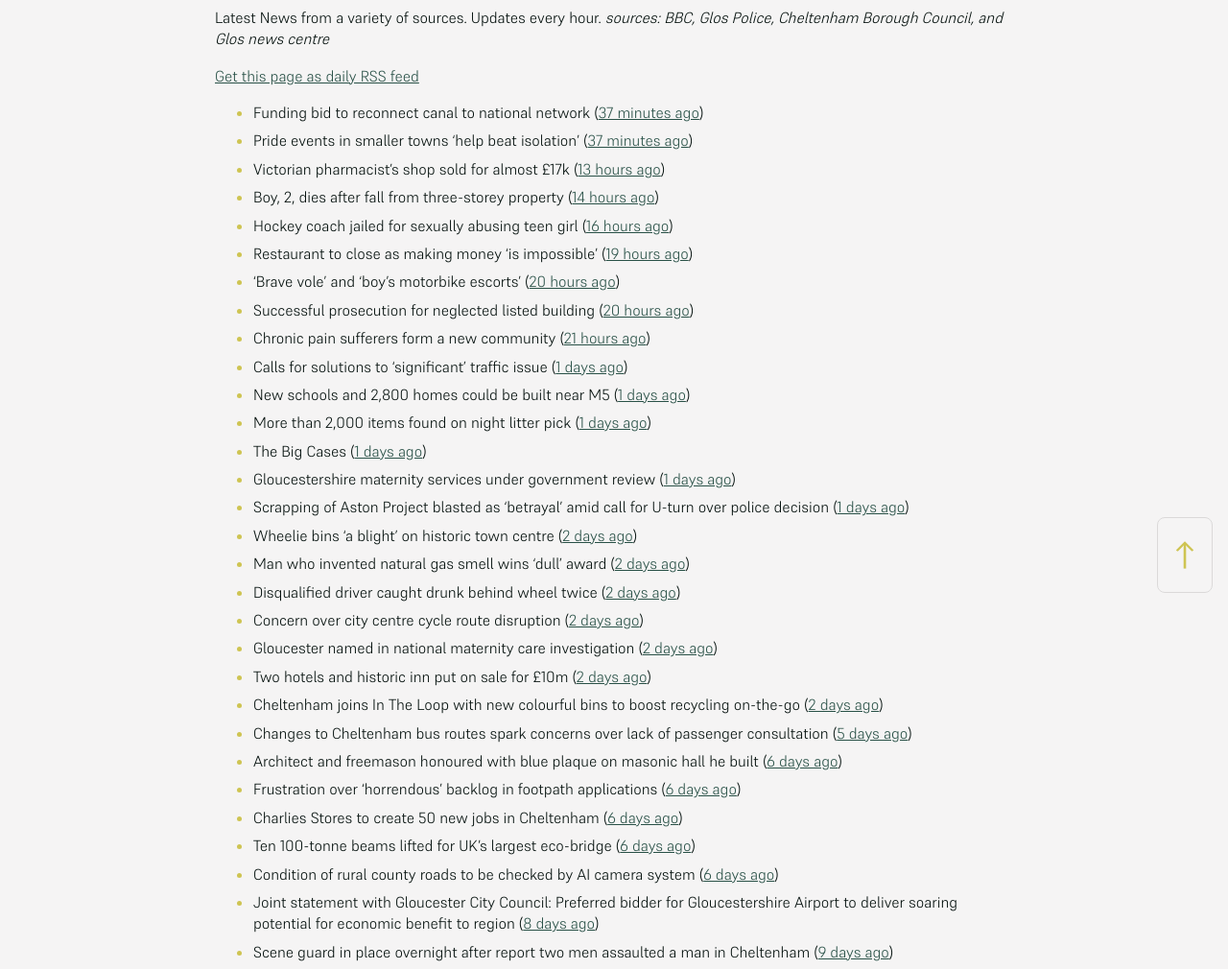
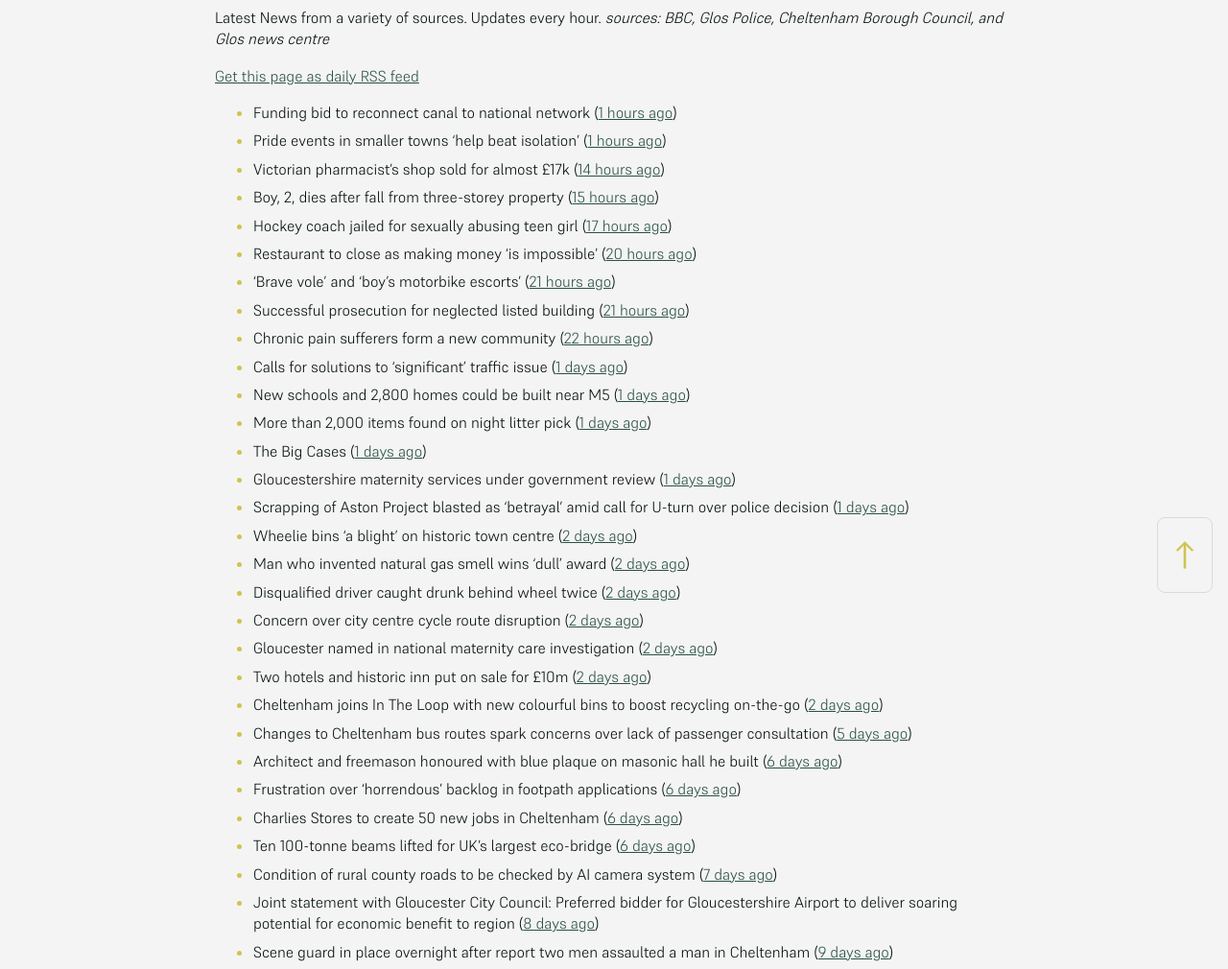
Before and after one commit to mat-0/cheltenham-open-data, a Jekyll site: the page built from _pages/news.md, in a window 1280 px wide. Shown: the part 266-1276 px from the top of the page at 96% size. Built offline with Jekyll 4.4.1, drawn with Linux system fonts in a browser that asks for light colours.

Commit message:
Updated 2025-06-26 06:59:49

```diff
--- a/_pages/news.md
+++ b/_pages/news.md
@@ -12,15 +12,15 @@ _sources: BBC, Glos Police, Cheltenham Borough Council, and Glos news centre_
 [Get this page as daily RSS feed](/daily.rss)
 
 <!-- news_marker starts -->
-- Funding bid to reconnect canal to national network ([37 minutes ago](https://www.bbc.com/news/articles/cgmw1werzneo))
-- Pride events in smaller towns 'help beat isolation' ([37 minutes ago](https://www.bbc.com/news/articles/c24v5vqj8dro))
-- Victorian pharmacist's shop sold for almost £17k ([13 hours ago](https://www.bbc.com/news/articles/c3w41xw4ygwo))
-- Boy, 2, dies after fall from three-storey property ([14 hours ago](https://www.bbc.com/news/articles/crmvj3p192ko))
-- Hockey coach jailed for sexually abusing teen girl ([16 hours ago](https://www.bbc.com/news/articles/c8rpk5m5en0o))
-- Restaurant to close as making money 'is impossible' ([19 hours ago](https://www.bbc.com/news/articles/c307drj7zvjo))
-- 'Brave vole' and 'boy's motorbike escorts' ([20 hours ago](https://www.bbc.com/news/articles/cjd23ne3pz3o))
-- Successful prosecution for neglected listed building ([20 hours ago](https://www.cheltenham.gov.uk/news/article/3023/successful_prosecution_for_neglected_listed_building))
-- Chronic pain sufferers form a new community ([21 hours ago](https://www.bbc.com/news/articles/cp82n1ez6z8o))
+- Funding bid to reconnect canal to national network ([1 hours ago](https://www.bbc.com/news/articles/cgmw1werzneo))
+- Pride events in smaller towns 'help beat isolation' ([1 hours ago](https://www.bbc.com/news/articles/c24v5vqj8dro))
+- Victorian pharmacist's shop sold for almost £17k ([14 hours ago](https://www.bbc.com/news/articles/c3w41xw4ygwo))
+- Boy, 2, dies after fall from three-storey property ([15 hours ago](https://www.bbc.com/news/articles/crmvj3p192ko))
+- Hockey coach jailed for sexually abusing teen girl ([17 hours ago](https://www.bbc.com/news/articles/c8rpk5m5en0o))
+- Restaurant to close as making money 'is impossible' ([20 hours ago](https://www.bbc.com/news/articles/c307drj7zvjo))
+- 'Brave vole' and 'boy's motorbike escorts' ([21 hours ago](https://www.bbc.com/news/articles/cjd23ne3pz3o))
+- Successful prosecution for neglected listed building ([21 hours ago](https://www.cheltenham.gov.uk/news/article/3023/successful_prosecution_for_neglected_listed_building))
+- Chronic pain sufferers form a new community ([22 hours ago](https://www.bbc.com/news/articles/cp82n1ez6z8o))
 - Calls for solutions to 'significant' traffic issue ([1 days ago](https://www.bbc.com/news/articles/czxe8l7xnvlo))
 - New schools and 2,800 homes could be built near M5 ([1 days ago](https://www.bbc.com/news/articles/c5y7dlwng0do))
 - More than 2,000 items found on night litter pick ([1 days ago](https://www.bbc.com/news/articles/cpvjmxvzj32o))
@@ -39,7 +39,7 @@ _sources: BBC, Glos Police, Cheltenham Borough Council, and Glos news centre_
 - Frustration over ‘horrendous’ backlog in footpath applications ([6 days ago](https://gloucesternewscentre.co.uk/frustration-over-horrendous-backlog-in-footpath-applications/))
 - Charlies Stores to create 50 new jobs in Cheltenham ([6 days ago](https://gloucesternewscentre.co.uk/charlies-stores-to-create-50-new-jobs-in-cheltenham/))
 - Ten 100-tonne beams lifted for UK’s largest eco-bridge ([6 days ago](https://www.bbc.co.uk/sounds/play/p0lk57bp))
-- Condition of rural county roads to be checked by AI camera system ([6 days ago](https://gloucesternewscentre.co.uk/condition-of-rural-county-roads-to-be-checked-by-ai-camera-system/))
+- Condition of rural county roads to be checked by AI camera system ([7 days ago](https://gloucesternewscentre.co.uk/condition-of-rural-county-roads-to-be-checked-by-ai-camera-system/))
 - Joint statement with Gloucester City Council: Preferred bidder for Gloucestershire Airport to deliver soaring potential for economic benefit to region ([8 days ago](https://www.cheltenham.gov.uk/news/article/3021/joint_statement_with_gloucester_city_council_preferred_bidder_for_gloucestershire_airport_to_deliver_soaring_potential_for_economic_benefit_to_region))
 - Scene guard in place overnight after report two men assaulted a man in Cheltenham ([9 days ago](https://gloucesternewscentre.co.uk/scene-guard-in-place-overnight-after-report-two-men-assaulted-a-man-in-cheltenham/))
 - Man sentenced for illegal tobacco sales ([9 days ago](https://gloucesternewscentre.co.uk/man-sentenced-for-illegal-tobacco-sales/))
```
Also changed, not shown: _data/flood.json (+4 -4 lines), index.md (+5 -5 lines).
